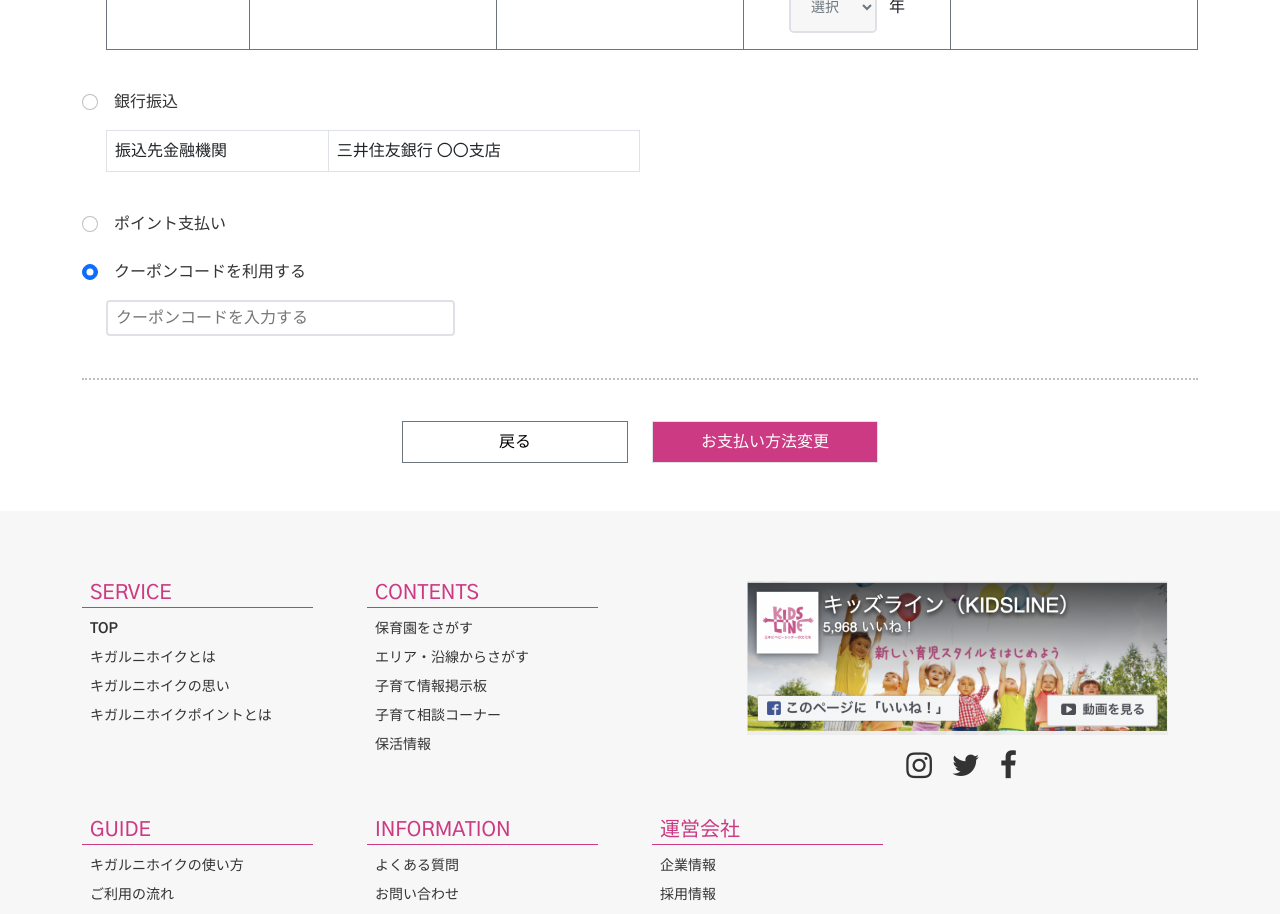
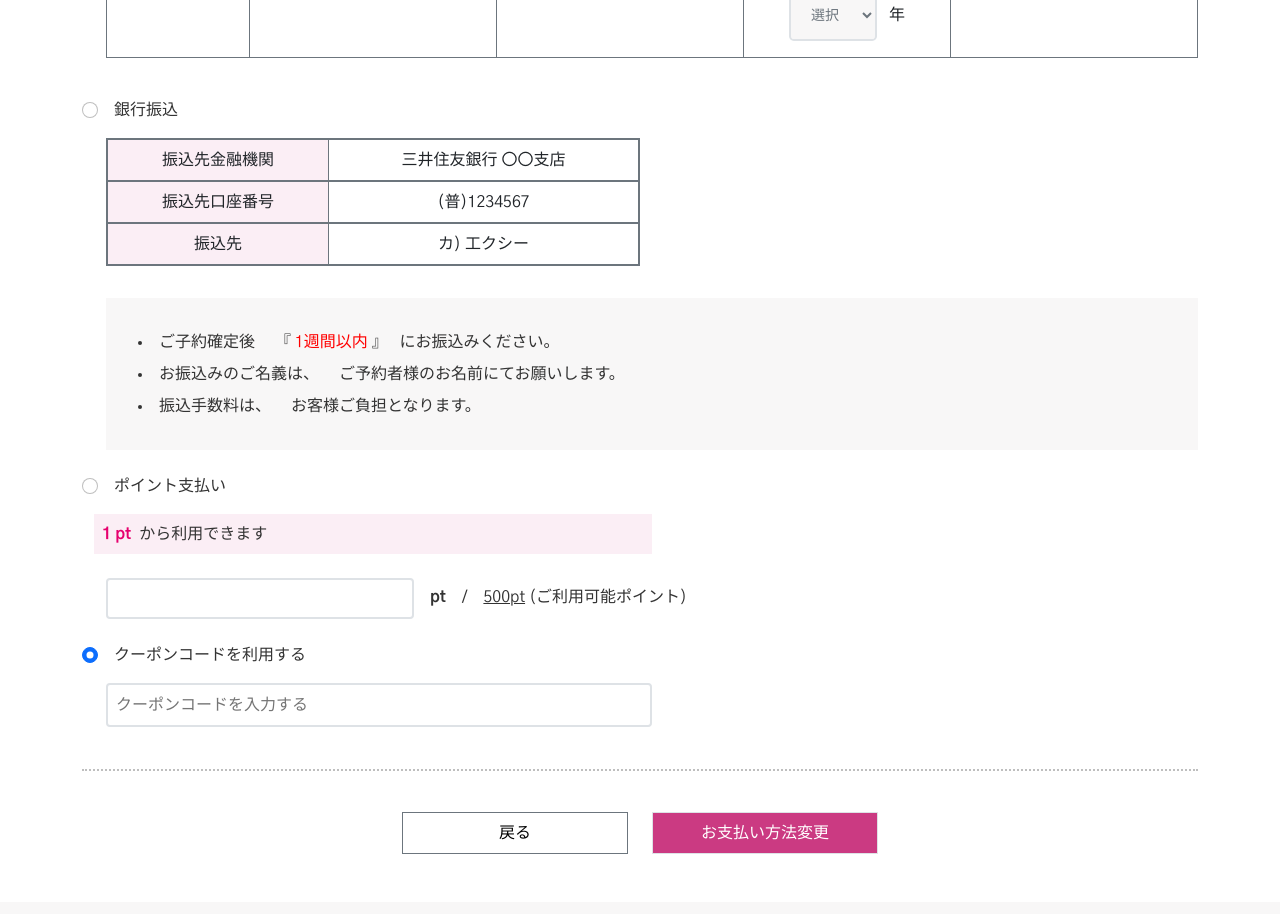
Before and after one commit to NumanIbnMazid/exy-frontend, a Vue app: page /payment-method-selection in a window 1280 px wide. Shown: the part 640-1554 px from the top of the page. Built offline with nearby package versions, Linux system fonts and the light colour scheme.

Commit message:
Page 39: 80% Complete

```diff
--- a/src/assets/scss/cocoro.scss
+++ b/src/assets/scss/cocoro.scss
@@ -3,7 +3,7 @@
 }
 
 .bg-pink {
-    background-color: #FBEEF5;
+    background-color: #FBEEF5 !important;
 }
 
 .wrapped-word {
--- a/src/views/cocoro-nursery-school/PaymentMethodSelection.vue
+++ b/src/views/cocoro-nursery-school/PaymentMethodSelection.vue
@@ -14,7 +14,7 @@
                         クレジット支払い
                     </label>
                     <div class="mt-3">
-                        <input type="text" class="pt-1 pb-1 ps-2 pe-2 w-50 border border-2 rounded" placeholder="カード様別名: MasterCard  カ ード番号 : ****-****-****-1234 有効期限 : 12月/23年">
+                        <input type="text" class="pt-2 pb-2 ps-2 pe-2 w-50 border border-2 rounded" placeholder="カード様別名: MasterCard  カ ード番号 : ****-****-****-1234 有効期限 : 12月/23年">
                     </div>
                 </div>
                 <div class="form-check mt-4">
@@ -88,16 +88,57 @@
                     <label class="form-check-label ms-2" for="bank-transfer">
                         銀行振込
                     </label>
+                    <div>
                         <div class="row mt-3">
-                        <div class="table-responsive col-6">
+                            <div class="table-responsive col-xl-6 col-lg-6 col-md-6 col-12">
                                 <table class="table table-bordered">
                                     <tbody>
-                                    <tr>
+                                        <tr class="border border-2 border-secondary text-center">
                                             <td class="bg-pink">振込先金融機関</td>
                                             <td>三井住友銀行 〇〇支店</td>
                                         </tr>
+                                        <tr class="border border-2 border-secondary text-center">
+                                            <td class="bg-pink">振込先口座番号</td>
+                                            <td>(普)1234567</td>
+                                        </tr>
+                                        <tr class="border border-2 border-secondary text-center">
+                                            <td class="bg-pink">振込先</td>
+                                            <td>カ) 工クシー</td>
+                                        </tr>
                                     </tbody>
                                 </table>
+                            </div>
+                        </div>
+                        <div class="bg-light p-4 mt-3">
+                            <li class="m-2">
+                                <span>
+                                    ご子約確定後
+                                </span>
+                                <span class="ms-3">
+                                    『
+                                    <span class="text-red">1週間以内</span>
+                                    』
+                                    <span class="ms-2">
+                                        にお振込みください。
+                                    </span>
+                                </span>
+                            </li>
+                            <li class="m-2">
+                                <span class="me-3">
+                                    お振込みのご名義は、
+                                </span>
+                                <span>
+                                    ご予約者様のお名前にてお願いします。
+                                </span>
+                            </li>
+                            <li class="m-2">
+                                <span class="me-3">
+                                    振込手数料は、
+                                </span>
+                                <span>
+                                    お客様ご負担となります。
+                                </span>
+                            </li>
                         </div>
                     </div>
                 </div>
@@ -106,6 +147,26 @@
                     <label class="form-check-label ms-2" for="point-payment">
                         ポイント支払い
                     </label>
+
+                    <div class="mt-3">
+                        <div class="row">
+                            <div class="bg-pink p-2 col-xl-6 col-lg-6 col-md-6 col-sm-12 col-12">
+                                <span class="fw-bold --color-e6006e">1 pt</span>
+                                <span class="ms-2">から利用できます</span>
+                            </div>
+                        </div>
+                        <div>
+                            <span>
+                                <input type="text" class="pt-2 pb-2 ps-2 pe-2 border border-2 rounded form-text border mt-4" placeholder="">
+                            </span>
+                            <span class="ms-3">
+                                <span class="fw-bold">pt</span>
+                                <span class="ms-3 me-3">/</span>
+                                <u>500pt</u>
+                                <span> (ご利用可能ポイント)</span>
+                            </span>
+                        </div>
+                    </div>
                 </div>
                 <div class="form-check mt-4">
                     <input class="form-check-input" type="radio" name="payment-selection" id="coupon-code" checked>
@@ -113,7 +174,7 @@
                         クーポンコードを利用する
                     </label>
                     <div class="mt-3">
-                        <input type="text" class="pt-1 pb-1 ps-2 pe-2 border border-2 rounded" placeholder="クーポンコードを入力する">
+                        <input type="text" class="pt-2 pb-2 ps-2 pe-2 border border-2 rounded w-50" placeholder="クーポンコードを入力する">
                     </div>
                 </div>
             </div>
```
Also changed, not shown: 1 other file (tests, documents, lock files or other folders). Lines whose indentation alone changed are shown as unchanged.
